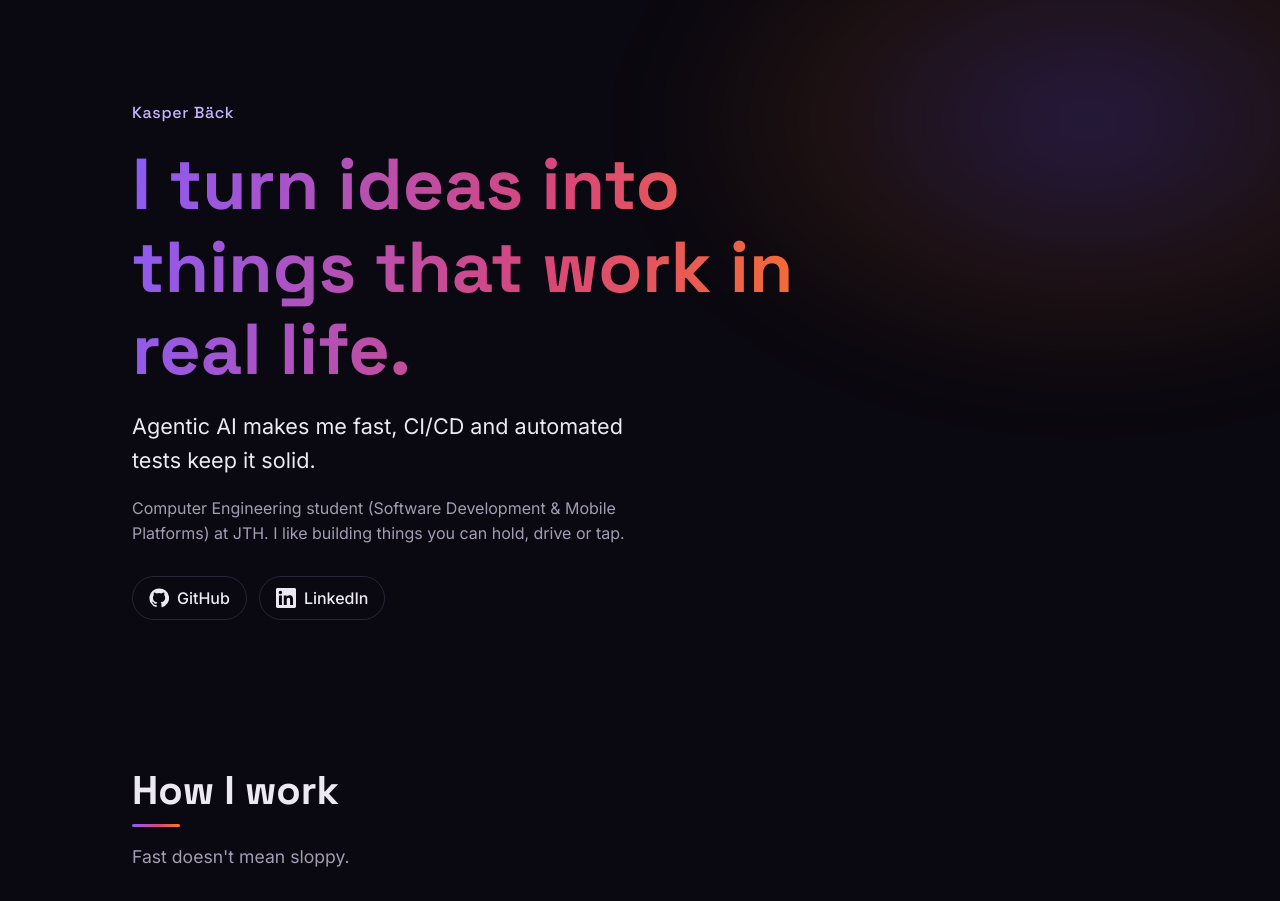
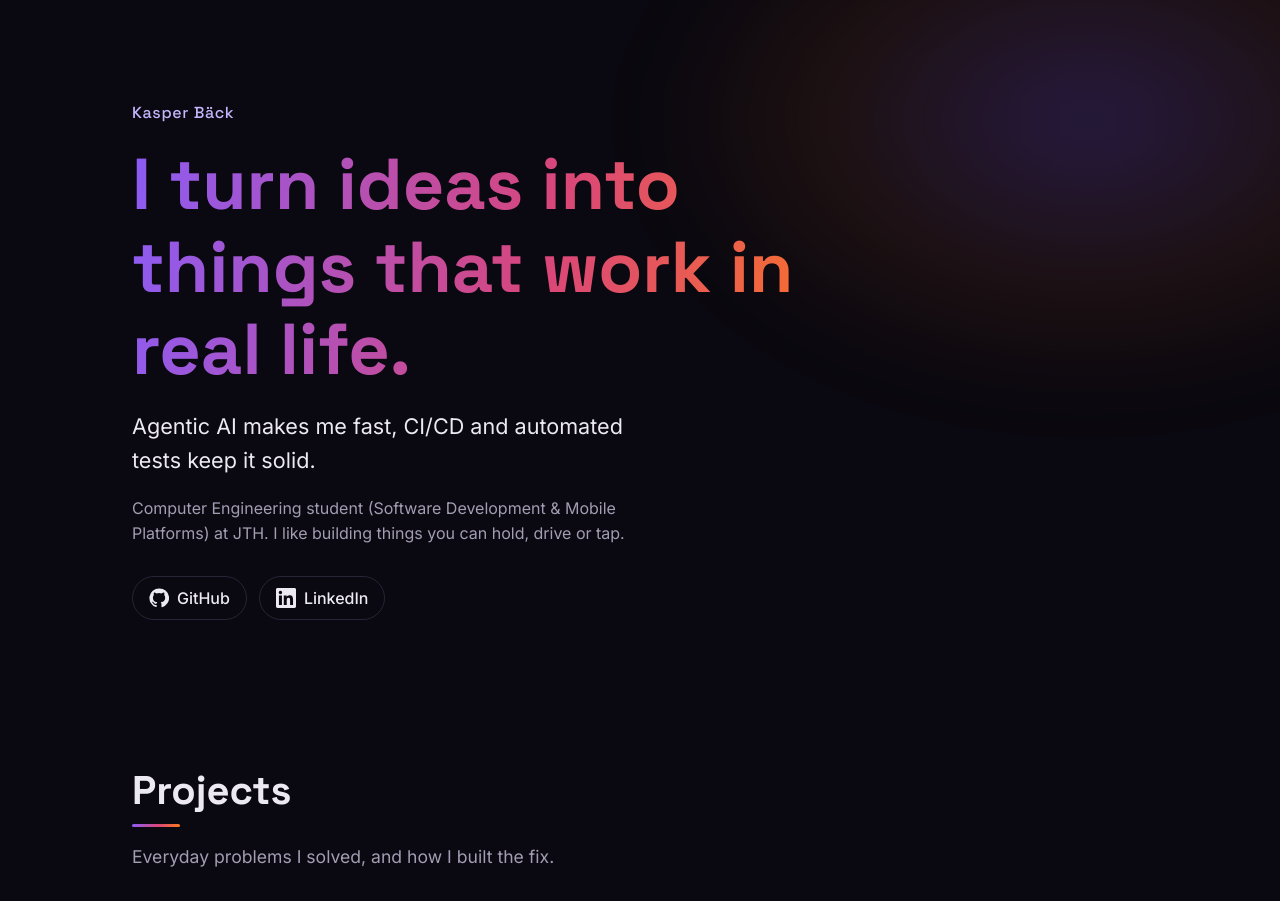
Before and after one commit to Zapeman02/portfolio, a React (Vite) app: page / in a window 1280 px wide. Shown: the top 901 px of the page. Built offline with nearby package versions, Linux system fonts and the light colour scheme.

Commit message:
Move How I work below Interests

```diff
--- a/src/App.tsx
+++ b/src/App.tsx
@@ -11,10 +11,10 @@ export default function App() {
       <div className="glow" aria-hidden="true" />
       <main className="container">
         <Hero />
-        <HowIWork />
         <Projects />
         <Experience />
         <Interests />
+        <HowIWork />
       </main>
       <Footer />
     </>
```
